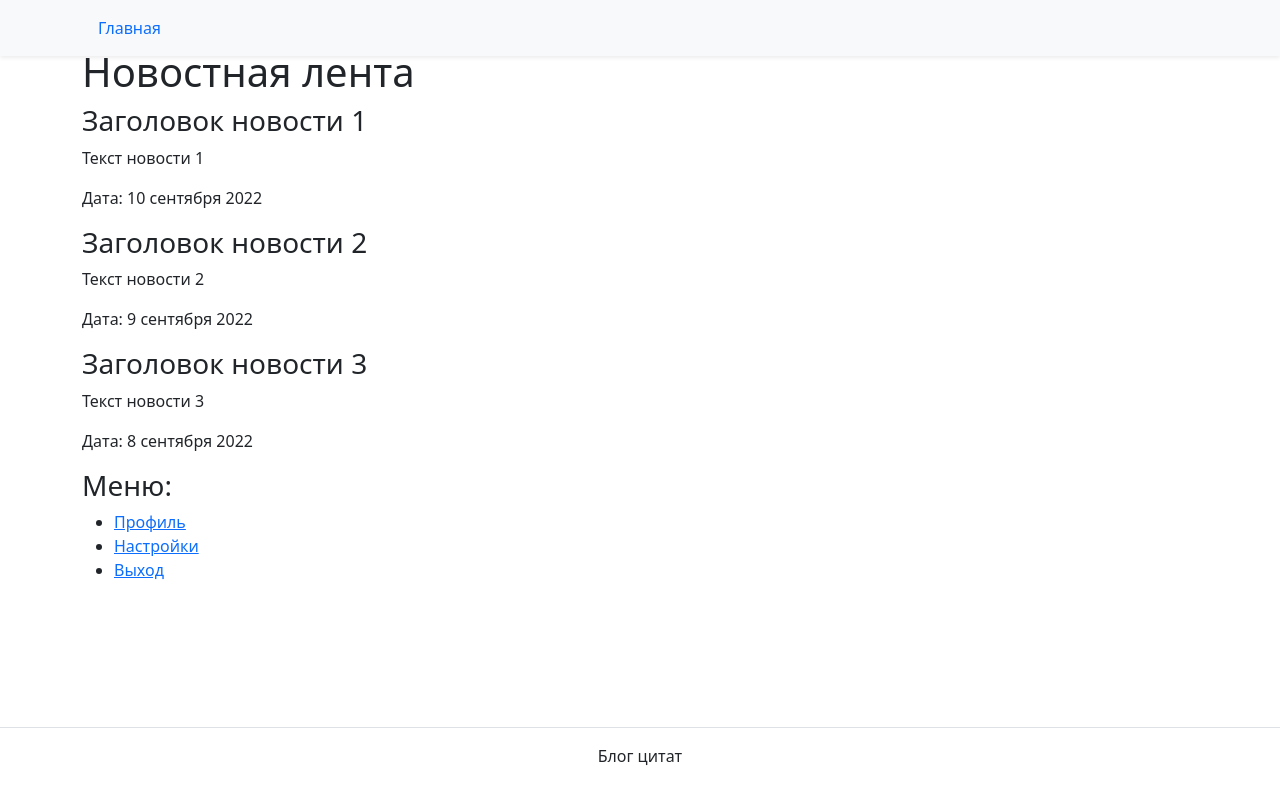
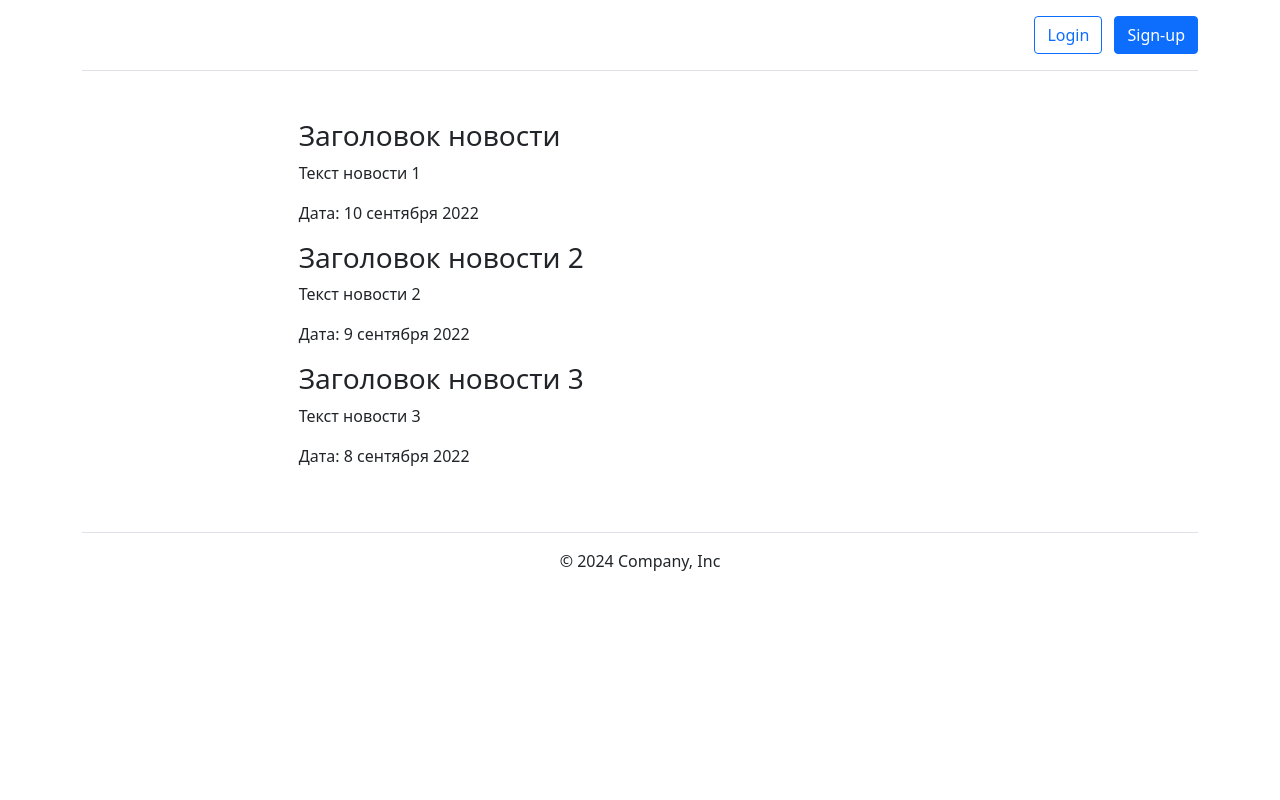
Before and after one commit to BeerBellyWell/BookWise, a Flask app: page / in a window 1280 px wide. Run offline with Flask 3, Linux system fonts and the light colour scheme; some libraries are stand-ins or nearby versions.

Commit message:
little changes

```diff
--- a/wisebook/templates/base.html
+++ b/wisebook/templates/base.html
@@ -4,14 +4,20 @@
 <head>
     <meta charset="UTF-8">
     <meta name="viewport" content="width=device-width, initial-scale=1.0">
-
     <link href="{{ url_for('static', filename='css/bootstrap.min.css')}}" rel="stylesheet">
-
-    <title>{% block title %}{% endblock %}</title>
+    <title>
+        {% block title %}{% endblock %}
+    </title>
 </head>
 <body>
-    {% include "header.html" %}
-    {%block content %}{% endblock %}
-    {% include "footer.html" %}
+    {% include "includes/header.html" %}
+    <div class="container py-4 px-3 mx-auto">
+        <div class="row">
+            <div class="col-2"></div>
+            <div class="col-8"> {% block content %}{% endblock %}</div>
+            <div class="col-2"></div>
+        </div>
+    </div>
+    {% include "includes/footer.html" %}
 </body>
 </html>
--- a/wisebook/templates/footer.html
+++ /dev/null
@@ -1,3 +0,0 @@
-<footer class="fixed-bottom border-top text-center py-3">
-    <p>Блог цитат</p>
-</footer>
--- a/wisebook/templates/header.html
+++ /dev/null
@@ -1,19 +0,0 @@
-<header class="pb-5">
-    <nav class="navbar navbar-expand-lg navbar-light bg-light fixed-top shadow-sm">
-        <div class="container">
-          <div class="navbar-toggler" type="button" data-toggle="collapse" data-target="#navbarNav"
-            aria-controls="navbarNav" aria-expanded="false" aria-label="Toggle navigation">
-            <span class="navbar-toggler-icon"></span>
-          </div>
-          <div class="collapse navbar-collapse" id="navbarNav">
-            <ul class="nav nav-pills">
-              <li class="nav-item">
-                <a class="nav-link" href="{{url_for('hello')}}">
-                  Главная
-                </a>
-              </li>
-            </ul>
-          </div>
-        </div>
-      </nav>
-</header>
--- /dev/null
+++ b/wisebook/templates/includes/footer.html
@@ -0,0 +1,24 @@
+<!--
+<footer class="fixed-bottom border-top text-center py-3">
+    <p>Блог цитат</p>
+</footer>
+-->
+
+<div class="container">
+    <footer class="d-flex flex-wrap justify-content-between align-items-center py-3 my-4 border-top">
+      <p class="col text-center">© 2024 Company, Inc</p>
+
+      <!--
+      <a href="/" class="col-md-4 d-flex align-items-center justify-content-center mb-3 mb-md-0 me-md-auto link-body-emphasis text-decoration-none">
+        <svg class="bi me-2" width="40" height="32"><use xlink:href="#bootstrap"></use></svg>
+      </a>
+      <ul class="nav col-md-4 justify-content-end">
+        <li class="nav-item"><a href="#" class="nav-link px-2 text-body-secondary">Home</a></li>
+        <li class="nav-item"><a href="#" class="nav-link px-2 text-body-secondary">Features</a></li>
+        <li class="nav-item"><a href="#" class="nav-link px-2 text-body-secondary">Pricing</a></li>
+        <li class="nav-item"><a href="#" class="nav-link px-2 text-body-secondary">FAQs</a></li>
+        <li class="nav-item"><a href="#" class="nav-link px-2 text-body-secondary">About</a></li>
+      </ul>
+    -->
+    </footer>
+  </div>
--- /dev/null
+++ b/wisebook/templates/includes/header.html
@@ -0,0 +1,46 @@
+<!--
+<header class="pb-5">
+    <nav class="navbar navbar-expand-lg navbar-light bg-light fixed-top shadow-sm">
+        <div class="container">
+          <div class="navbar-toggler" type="button" data-toggle="collapse" data-target="#navbarNav"
+            aria-controls="navbarNav" aria-expanded="false" aria-label="Toggle navigation">
+            <span class="navbar-toggler-icon"></span>
+          </div>
+          <div class="collapse navbar-collapse" id="navbarNav">
+            <ul class="nav nav-pills">
+              <li class="nav-item">
+                <a class="nav-link" href="{{url_for('hello')}}">
+                  Главная
+                </a>
+              </li>
+            </ul>
+          </div>
+        </div>
+      </nav>
+</header>
+-->
+
+<div class="container">
+  <header class="d-flex flex-wrap align-items-center justify-content-center justify-content-md-between py-3 mb-4 border-bottom">
+    <div class="col-md-3 mb-2 mb-md-0">
+      <a href="/" class="d-inline-flex link-body-emphasis text-decoration-none">
+        <svg class="bi" width="40" height="32" role="img" aria-label="Bootstrap"><use xlink:href="#bootstrap"></use></svg>
+      </a>
+    </div>
+
+    <!--
+      <ul class="nav col-12 col-md-auto mb-2 justify-content-center mb-md-0">
+      <li><a href="#" class="nav-link px-2 link-secondary">Home</a></li>
+      <li><a href="#" class="nav-link px-2">Features</a></li>
+      <li><a href="#" class="nav-link px-2">Pricing</a></li>
+      <li><a href="#" class="nav-link px-2">FAQs</a></li>
+      <li><a href="#" class="nav-link px-2">About</a></li>
+    </ul>
+    -->
+
+    <div class="col-md-3 text-end">
+      <button type="button" class="btn btn-outline-primary me-2">Login</button>
+      <button type="button" class="btn btn-primary">Sign-up</button>
+    </div>
+  </header>
+</div>
--- a/wisebook/templates/index.html
+++ b/wisebook/templates/pages/index.html
@@ -1,6 +1,6 @@
 {% extends 'base.html' %}
 {% block title %}
-    Main
+    WiseBook
 {% endblock %}
 
 {% block content %}
@@ -13,9 +13,8 @@
     <main>
         <div class="container">
             <div class="news-feed">
-                <h1>Новостная лента</h1>
                 <div class="news-item">
-                    <h3>Заголовок новости 1</h3>
+                    <h3>Заголовок новости</h3>
                     <p>Текст новости 1</p>
                     <p>Дата: 10 сентября 2022</p>
                 </div>
@@ -29,15 +28,6 @@
                     <p>Текст новости 3</p>
                     <p>Дата: 8 сентября 2022</p>
                 </div>
-
-            </div>
-            <div class="side-panel">
-                <h3>Меню:</h3>
-                <ul>
-                    <li><a href="#">Профиль</a></li>
-                    <li><a href="#">Настройки</a></li>
-                    <li><a href="#">Выход</a></li>
-                </ul>
             </div>
         </div>
     </main>
--- a/wisebook/views.py
+++ b/wisebook/views.py
@@ -7,10 +7,15 @@ from wisebook.forms import QuoteForm
 @app.route('/')
 def hello():
     # quotes = Quote.query.all()
-    return render_template('index.html') #quotes=quotes)
+    return render_template('pages/index.html') #quotes=quotes)
 
 
 @app.route('/add_quote')
 def add_quote():
     form = QuoteForm()
-    return render_template('add_quote.html', form=form)
+    return render_template('pages/add_quote.html', form=form)
+
+
+@app.route('/test')
+def test_html():
+    return render_template('test.html')
```
Also changed, not shown: wisebook/templates/test.html (added, +23 -0 lines), wisebook/templates/pages/add_quote.html (renamed from wisebook/templates/add_quote.html).
